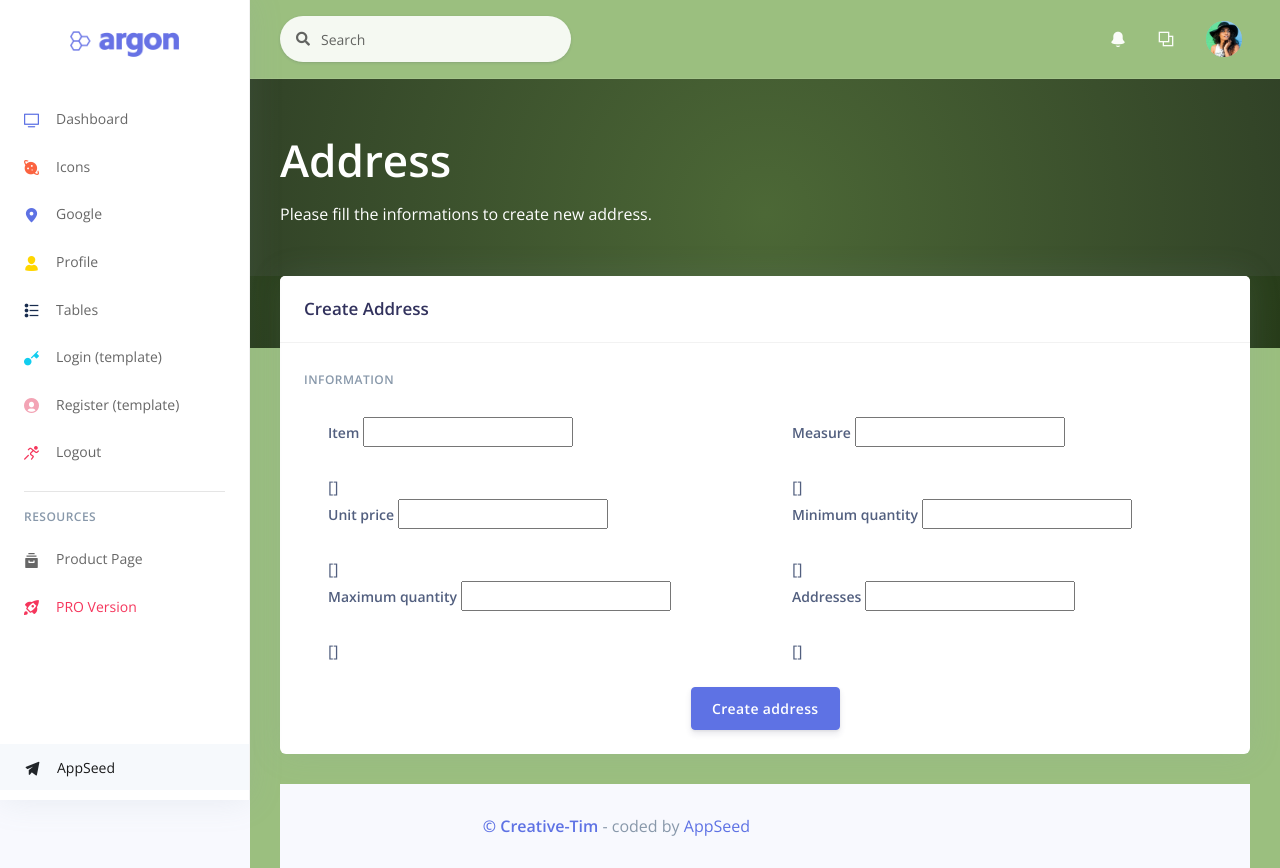
After one commit to ThiagoSordi10/DescartApp, a Django app: template templates/address/new.html in a window 1280 px wide. The commit adds this page. Run offline with Django 3.2, Linux system fonts and the light colour scheme; the template is opened without the code that fills it, so the values that code supplies are empty, except form fields; tables that the repository leaves empty hold one stand-in row (values such as "Sample post"); form fields are guessed from the names that the template uses; parts of the project's set-up code (start-up, migrations or seed data) failed here and were passed over; some libraries are stand-ins or nearby versions.

Commit message:
feat: templates list demand and new address
Template list demand with header adjusted and new template to create new address.

```diff
--- /dev/null
+++ b/templates/address/new.html
@@ -0,0 +1,106 @@
+{% extends 'layouts/base.html' %}
+
+{% block title %} Create Address {% endblock title %}
+
+{% block content %}
+
+<div class="header pb-6 d-flex align-items-center" >
+  <!-- Mask -->
+  <span class="mask bg-gradient-default opacity-8" style="background: radial-gradient(circle, #395820 0, #1b2e0f 100%) !important"></span>
+  <!-- Header container -->
+
+  <div class="container-fluid d-flex align-items-center">
+    <div class="row">
+      <div class="col-xl-12">
+        <br><br>
+        <h1 class="display-2 text-white">
+            Address
+        </h1>
+        <p class="text-white mt-0 mb-5">Please fill the informations to create new address.</p>
+      </div>
+    </div>
+  </div>
+</div>
+<!-- Page content -->
+<div class="container-fluid mt--6" style="background: #9bbf7f !important;">
+  <div class="row">
+    <div class="col-xl-12 order-xl-1">
+      <div class="card">
+        <div class="card-header">
+          <div class="row align-items-center">
+            <div class="col-8">
+              <h3 class="mb-0">Create Address </h3>
+            </div>
+          </div>
+        </div>
+        <div class="card-body">
+          <form method="POST">
+          {% csrf_token %}
+            <h6 class="heading-small text-muted mb-4">Information</h6>
+            <div class="pl-lg-4">
+              <div class="row">
+                <div class="col-lg-6">
+                  <div class="form-group">
+                    <label class="form-control-label" for="input-item">Item</label>
+                    {{ form.item }}
+                  </div>
+                  <span class="text-error">{{ form.item.errors }}</span>
+                </div>
+                <div class="col-lg-6">
+                  <div class="form-group">
+                    <label class="form-control-label" for="input-measure">Measure</label>
+                    {{ form.measure }}
+                  </div>
+                  <span class="text-error">{{ form.measure.errors }}</span>
+                </div>
+              </div>
+              <div class="row">
+                <div class="col-lg-6">
+                  <div class="form-group">
+                    <label class="form-control-label" for="input-unit_price">Unit price</label>
+                    {{ form.unit_price }}
+                  </div>
+                  <span class="text-error">{{ form.unit_price.errors }}</span>
+                </div>
+                <div class="col-lg-6">
+                  <div class="form-group">
+                    <label class="form-control-label" for="input-min_quantity">Minimum quantity</label>
+                    {{ form.min_quantity }}
+                  </div>
+                  <span class="text-error">{{ form.min_quantity.errors }}</span>
+                </div>
+              </div>
+              <div class="row">
+                <div class="col-lg-6">
+                  <div class="form-group">
+                    <label class="form-control-label" for="input-max_quantity">Maximum quantity</label>
+                    {{ form.max_quantity }}
+                  </div>
+                  <span class="text-error">{{ form.max_quantity.errors }}</span>
+                </div>
+                <div class="col-lg-6">
+                  <div class="form-group">
+                    <label class="form-control-label" for="id_addresses">Addresses</label>
+                    {{ form.addresses }}
+                  </div>
+                  <span class="text-error">{{ form.addresses.errors }}</span>
+                </div>
+              </div>
+            </div>
+            <div class="text-center">
+              <button type="submit" class="btn btn-primary mt-4">Create address</button>
+            </div>
+          </form>
+        </div>
+      </div>
+    </div>
+  </div>
+
+  {% include "includes/footer.html" %}
+
+</div>
+
+{% endblock content %}
+
+<!-- Specific JS goes HERE -->
+{% block javascripts %}{% endblock javascripts %}
```
Also changed, not shown: templates/demand/list.html (+22 -15 lines).
